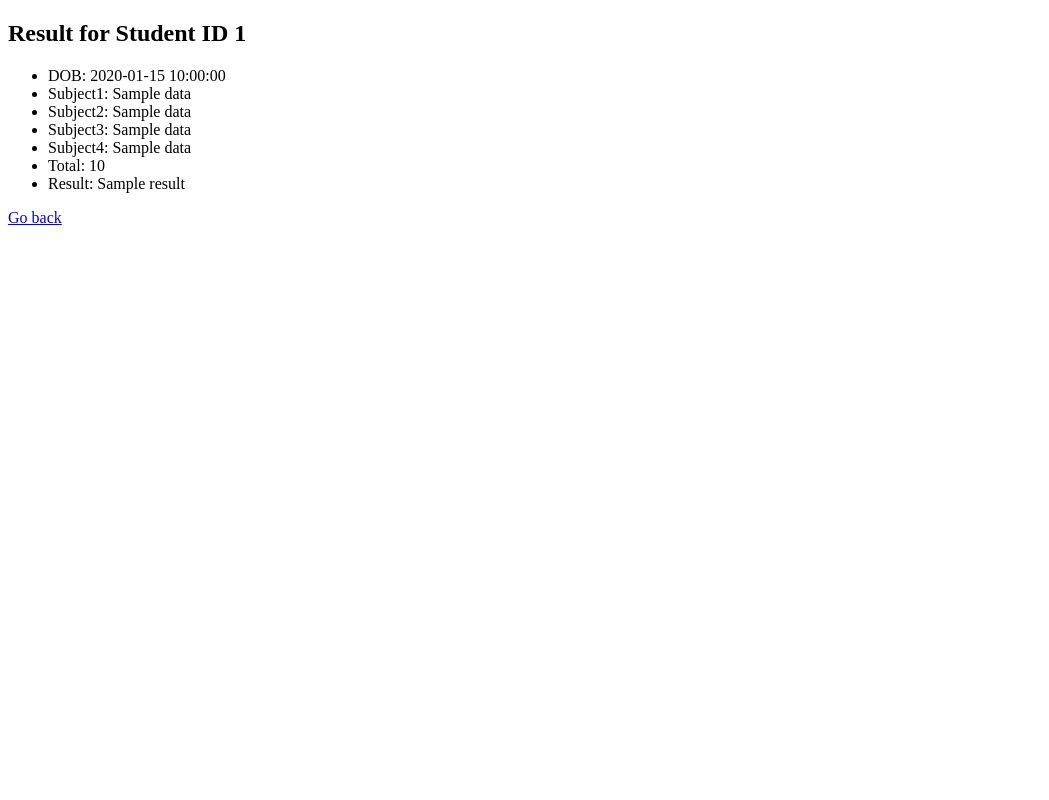
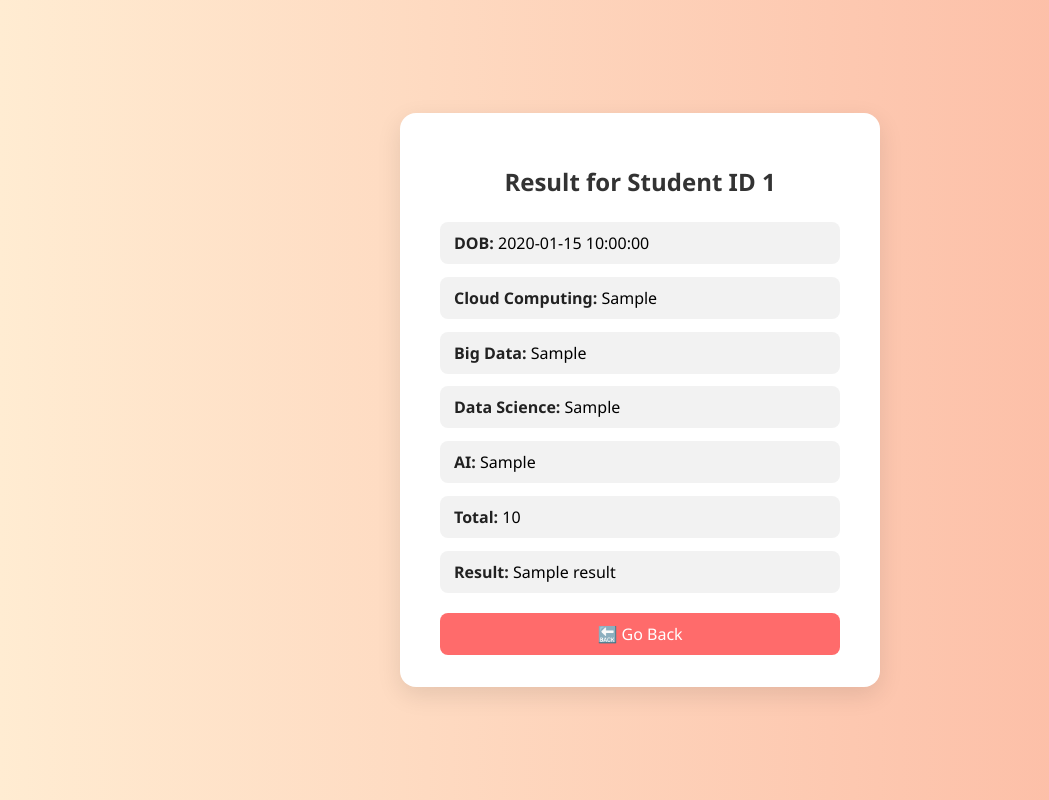
Before and after one commit to venkatbhavan/CloudComputing, a Python web app: template templates/result.html in a window 1280 px wide. Shown: the whole page, without its empty margins (0-1049 px from the left). Run offline with Jinja, Linux system fonts and the light colour scheme; the template is opened without the code that fills it: most values are stand-ins (such as "Sample title", 1, 10 or a date in 2020).

Commit message:
Update result.html

```diff
--- a/templates/result.html
+++ b/templates/result.html
@@ -1,23 +1,84 @@
 <!DOCTYPE html>
-<html>
+<html lang="en">
 <head>
-    <title>Result</title>
+  <meta charset="UTF-8" />
+  <title>Student Result</title>
+  <style>
+    body {
+      font-family: 'Segoe UI', sans-serif;
+      background: linear-gradient(to right, #ffecd2, #fcb69f);
+      margin: 0;
+      display: flex;
+      justify-content: center;
+      align-items: center;
+      min-height: 100vh;
+    }
+
+    .result-card {
+      background-color: #fff;
+      padding: 2rem 2.5rem;
+      border-radius: 16px;
+      box-shadow: 0 8px 25px rgba(0, 0, 0, 0.1);
+      width: 400px;
+    }
+
+    h2, h3 {
+      text-align: center;
+      color: #333;
+    }
+
+    ul {
+      list-style: none;
+      padding: 0;
+      margin-top: 1.5rem;
+    }
+
+    li {
+      margin-bottom: 0.8rem;
+      background-color: #f2f2f2;
+      padding: 10px 14px;
+      border-radius: 8px;
+      font-size: 16px;
+    }
+
+    li strong {
+      color: #222;
+    }
+
+    a {
+      display: block;
+      text-align: center;
+      margin-top: 20px;
+      background-color: #ff6b6b;
+      color: white;
+      text-decoration: none;
+      padding: 10px;
+      border-radius: 8px;
+      transition: background 0.3s ease;
+    }
+
+    a:hover {
+      background-color: #ff4d4d;
+    }
+  </style>
 </head>
 <body>
+  <div class="result-card">
     {% if data %}
-        <h2>Result for Student ID {{ data.StudentID }}</h2>
-        <ul>
-            <li>DOB: {{ data.DOB }}</li>
-            <li>Subject1: {{ data.Subject1 }}</li>
-            <li>Subject2: {{ data.Subject2 }}</li>
-            <li>Subject3: {{ data.Subject3 }}</li>
-            <li>Subject4: {{ data.Subject4 }}</li>
-            <li>Total: {{ data.Total }}</li>
-            <li>Result: {{ data.Result }}</li>
-        </ul>
+      <h2>Result for Student ID {{ data.StudentID }}</h2>
+      <ul>
+        <li><strong>DOB:</strong> {{ data.DOB }}</li>
+        <li><strong>Cloud Computing:</strong> {{ data.CloudComputing }}</li>
+        <li><strong>Big Data:</strong> {{ data.BigData }}</li>
+        <li><strong>Data Science:</strong> {{ data.DataScience }}</li>
+        <li><strong>AI:</strong> {{ data.AI }}</li>
+        <li><strong>Total:</strong> {{ data.Total }}</li>
+        <li><strong>Result:</strong> {{ data.Result }}</li>
+      </ul>
     {% else %}
-        <h3>{{ error }}</h3>
+      <h3>{{ error }}</h3>
     {% endif %}
-    <a href="/">Go back</a>
+    <a href="/">🔙 Go Back</a>
+  </div>
 </body>
 </html>
```
